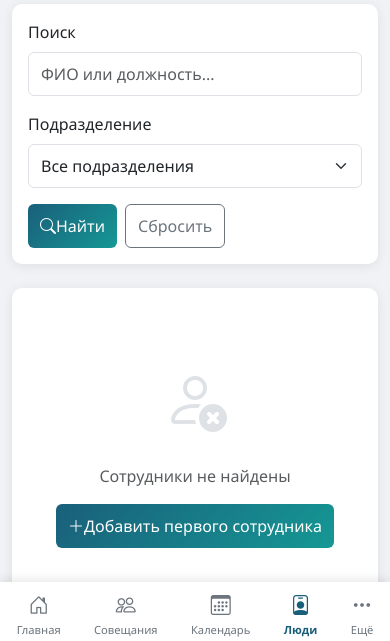
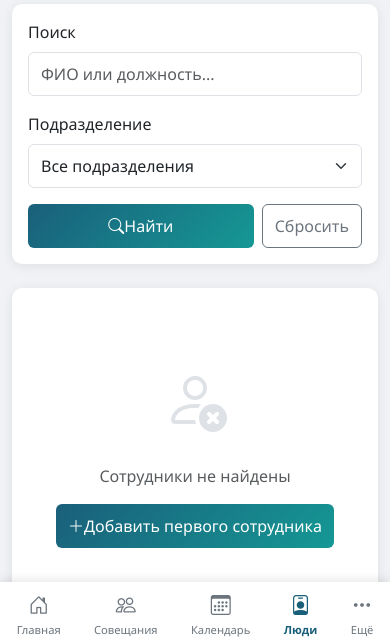
Before and after one commit to 95-Bvz/nii-aem-meetings, a Flask app: page /employees/ in a window 390 px wide. Shown: the part 202-843 px from the top of the page. Run offline with Flask 3, Linux system fonts and the light colour scheme; the visitor is signed in with stand-in values (Sample User, id 1); data that the repository does not hold is empty; some libraries are stand-ins or nearby versions.

Commit message:
index.html

```diff
--- a/app/templates/employees/index.html
+++ b/app/templates/employees/index.html
@@ -14,12 +14,12 @@
 <div class="card mb-4">
     <div class="card-body">
         <form method="GET" class="row g-3">
-            <div class="col-md-4">
+            <div class="col-12 col-md-4">
                 <label class="form-label">Поиск</label>
                 <input type="text" class="form-control" name="search"
                        value="{{ request.args.get('search', '') }}" placeholder="ФИО или должность...">
             </div>
-            <div class="col-md-4">
+            <div class="col-12 col-md-4">
                 <label class="form-label">Подразделение</label>
                 <select class="form-select" name="department_id">
                     <option value="">Все подразделения</option>
@@ -30,8 +30,8 @@
                     {% endfor %}
                 </select>
             </div>
-            <div class="col-md-4 d-flex align-items-end">
-                <button type="submit" class="btn btn-primary me-2">
+            <div class="col-12 col-md-4 d-flex align-items-end gap-2">
+                <button type="submit" class="btn btn-primary flex-grow-1 flex-md-grow-0">
                     <i class="bi bi-search"></i> Найти
                 </button>
                 <a href="{{ url_for('employees.index') }}" class="btn btn-outline-secondary">Сбросить</a>
```
